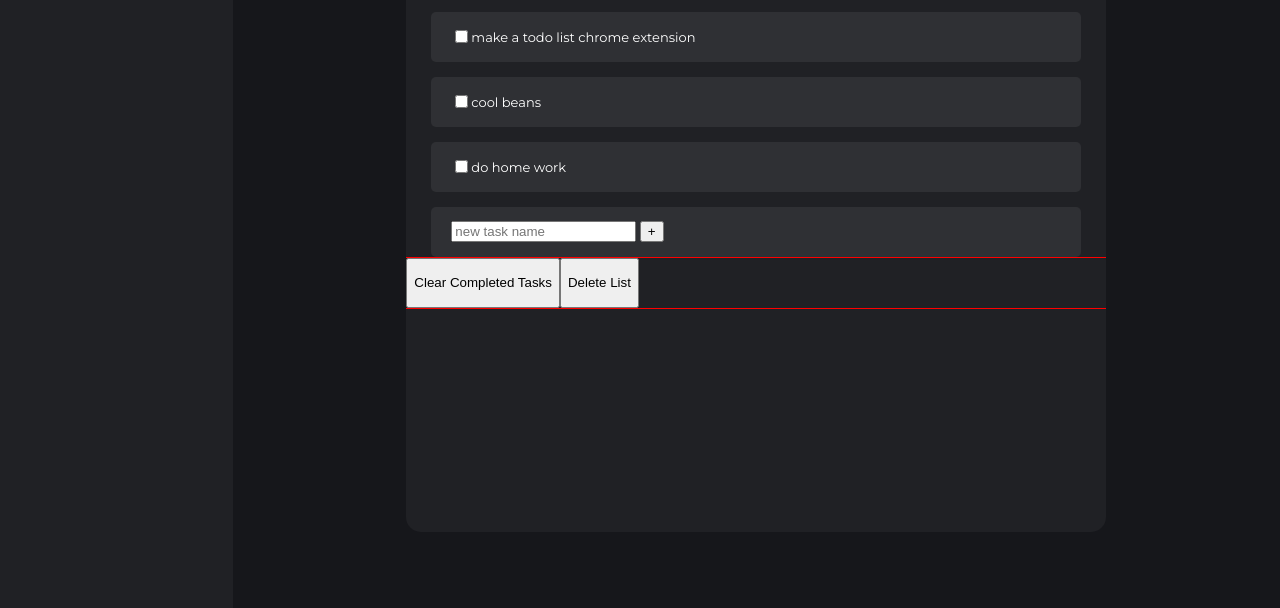
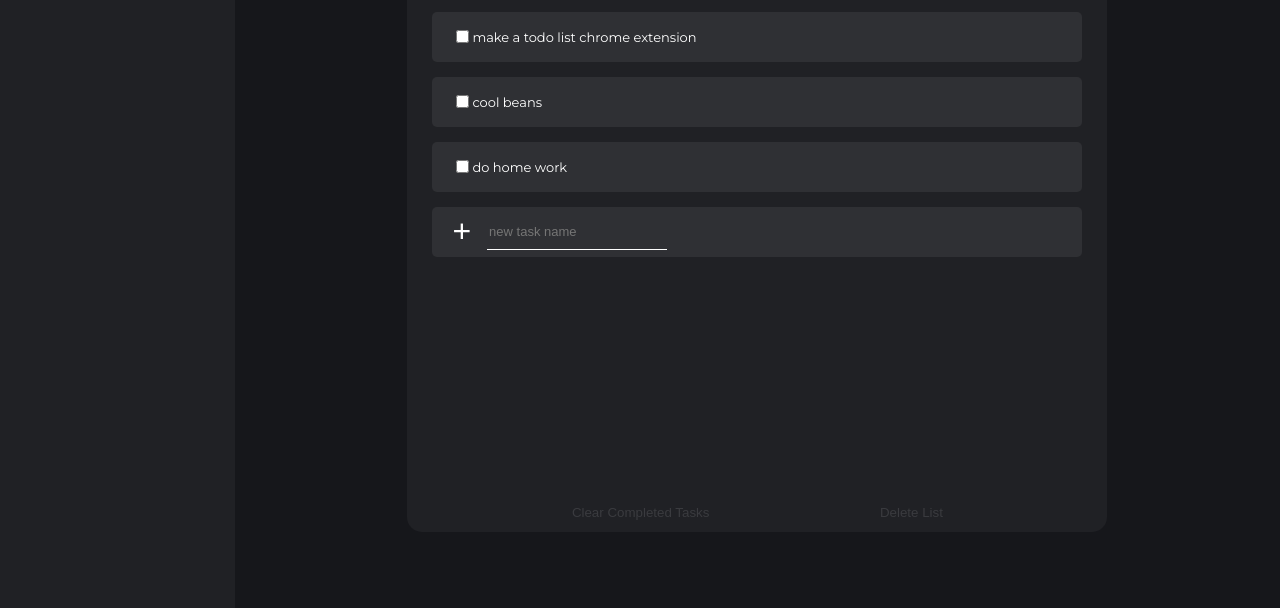
Before and after one commit to jasonmayyo/first-project, a browser extension: page index.html in a window 1280 px wide. Shown: the part 192-800 px from the top of the page. Drawn offline with Linux system fonts and the light colour scheme.

Commit message:
styled the main task elements

```diff
--- a/index.css
+++ b/index.css
@@ -121,14 +121,17 @@ html, body{
     font-family: 'Montserrat', sans-serif;
 
 }
+.todo-body{
+    height: 100%;
+}
 .tasks{
     display: flex;
     flex-direction: column;
-    align-items: center;
-    flex: 1 0 auto;
+    height: calc(100% - 30px);
 }
 
-.task{
+
+.container{
     margin-top: 15px;
     width: 90%;
     background-color: #2F3034;
@@ -137,15 +140,70 @@ html, body{
     display: flex;
     align-items: center;
     padding-left: 20px;
-
+    align-self: center;
 
     font-family: 'Montserrat', sans-serif;
     font-size: small;
 }
+.creator{
+    margin-top: 15px;
+    width: 90%;
+    background-color: #2F3034;
+    border-radius: 5px;
+    height: 50px;
+    display: flex;
+    align-items: center;
+    padding-left: 20px;
+    align-self: center;
 
+    font-family: 'Montserrat', sans-serif;
+    font-size: small;
+}
+form{
+    display: flex;
+}
+.new{
+    background-color: transparent;
+    border: 0;
+    color: inherit;
+    border-bottom: 1px solid currentColor;
+    font-size: inherit;
+    outline: none;
+    order: 2;
+
+    transition: border-bottom 5s ease-in-out;
+}
+.new:focus{
+    border-bottom-width: 2px;
+}
+.new:focus::placeholder{
+    opacity: 0.4;
+}
 .delete-stuff{
-    border: 1px solid red;
     width: 100%;
     height: 50px;
     display: flex;
+    justify-content: space-evenly;
 }
+.btn-task{
+    cursor: pointer;
+    background: 0;
+    border: 0;
+    padding: 0;
+    color: inherit;
+    font-size: 2rem;
+    margin-right: 1rem;
+}
+.btn-task:hover{
+    opacity: 0.7;
+}
+
+.btn{
+    height: 20px;
+    background-color: #202125;
+    border: none;
+    color: #3a3b3f;
+}
+.btn:hover{
+    cursor: pointer;
+}
--- a/index.html
+++ b/index.html
@@ -26,7 +26,7 @@
                     placeholder="new list name"
                     aria-label="new list name"
                     >
-                    <button class="btn list" aria-label="create new list">+</button>
+                    <button class="btn-list" aria-label="create new list">+</button>
                 </form>
             </div>
         </div>
@@ -46,7 +46,7 @@
                         <div class="tasks">
 
                             <!--Task 1-->
-                            <div class="task">
+                            <div class="task container">
                                 <input
                                 type="checkbox"
                                 id="task-1"
@@ -58,7 +58,7 @@
                             </div>
 
                             <!--Task 2-->
-                            <div class="task">
+                            <div class="task container">
                                 <input
                                 type="checkbox"
                                 id="task-2"
@@ -70,7 +70,7 @@
                             </div>
 
                             <!--Task 3-->
-                            <div class="task">
+                            <div class="task container">
                                 <input
                                 type="checkbox"
                                 id="task-3"
@@ -80,21 +80,21 @@
                                     do home work
                                 </label>
                             </div>
-                            <div class="new task creator">
+                            <div class="task creator">
                                 <form action="">
                                     <input
                                     type="text"
-                                    class="new list"
+                                    class="new task"
                                     placeholder="new task name"
                                     aria-label="new task name"
                                     >
                                     <button class="btn-task" aria-label="create new list">+</button>
                                 </form>
                             </div>
-                            <div class="delete-stuff">
-                                <button class="btn delete">Clear Completed Tasks</button>
-                                <button class="btn delete">Delete List</button>
-                            </div>
+                        </div>
+                        <div class="delete-stuff">
+                            <button class="btn delete">Clear Completed Tasks</button>
+                            <button class="btn delete">Delete List</button>
                         </div>
                     </div>
                 </div>
```
